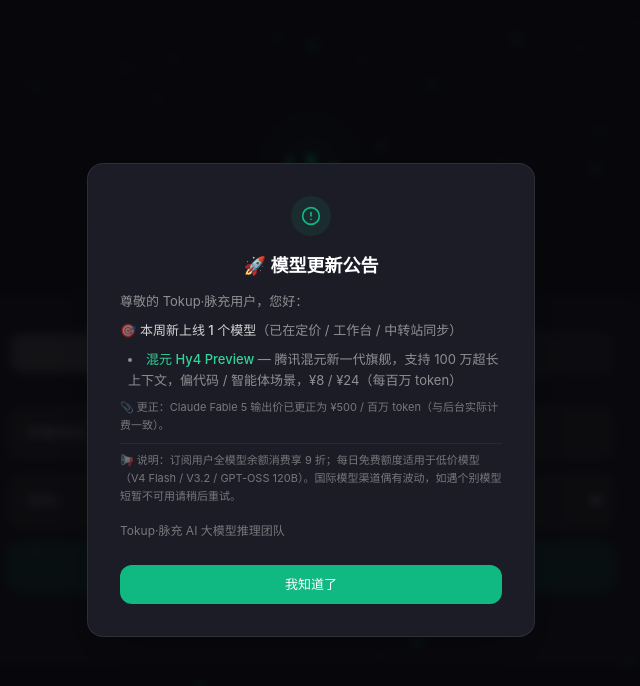
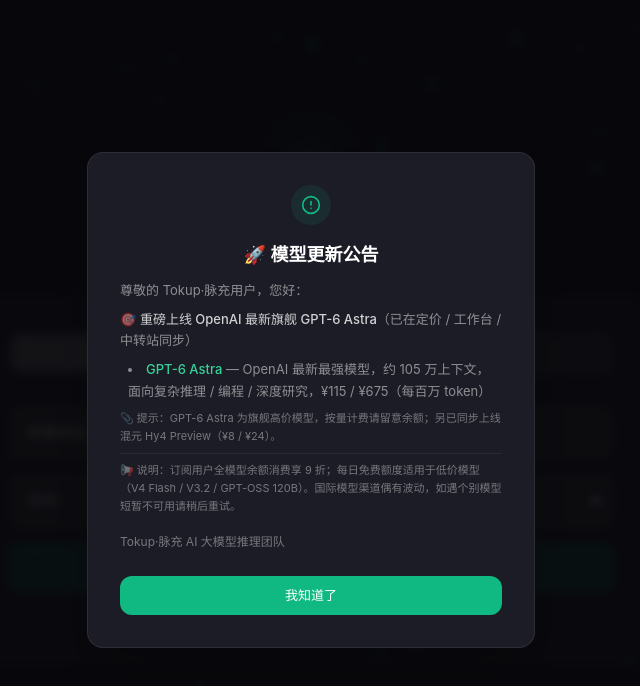
Before and after one commit to ly450358817/tokup, a React (Vite) app in the folder frontend/: page /login in a window 1280 px wide. Shown: the top 686 px of the page, without its empty margins (329-969 px from the left). Built offline with nearby package versions, Linux system fonts and the light colour scheme.

Commit message:
feat: 接入 GPT-6 Astra + 支持 max_completion_tokens（gpt-6 协议）

```diff
--- a/frontend/src/components/AnnouncementPopup.tsx
+++ b/frontend/src/components/AnnouncementPopup.tsx
@@ -1,7 +1,7 @@
 import { useState, useEffect } from 'react';
 
 // 公告版本号：内容变更时必须递增，否则已点击「我知道了」的用户 5 天内看不到新版
-const VERSION = 'v17';
+const VERSION = 'v18';
 
 function safeGet(store: Storage, key: string): string | null {
   try {
@@ -55,11 +55,11 @@
         <h2 className="text-[18px] font-semibold text-white text-center mb-3">🚀 模型更新公告</h2>
         <div className="text-[13px] text-white/50 leading-relaxed space-y-2 mb-6">
           <p>尊敬的 Tokup·脉充用户，您好：</p>
-          <p>🎯 <span className="text-white/80 font-medium">本周新上线 1 个模型</span>（已在定价 / 工作台 / 中转站同步）</p>
+          <p>🎯 <span className="text-white/80 font-medium">重磅上线 OpenAI 最新旗舰 GPT-6 Astra</span>（已在定价 / 工作台 / 中转站同步）</p>
           <ul className="list-disc list-inside space-y-1 pl-2">
-            <li><span className="text-emerald-400 font-medium">混元 Hy4 Preview</span> — 腾讯混元新一代旗舰，支持 100 万超长上下文，偏代码 / 智能体场景，¥8 / ¥24（每百万 token）</li>
+            <li><span className="text-emerald-400 font-medium">GPT-6 Astra</span> — OpenAI 最新最强模型，约 105 万上下文，面向复杂推理 / 编程 / 深度研究，¥115 / ¥675（每百万 token）</li>
           </ul>
-          <p className="text-white/40 text-[11px]">📎 更正：Claude Fable 5 输出价已更正为 ¥500 / 百万 token（与后台实际计费一致）。</p>
+          <p className="text-white/40 text-[11px]">📎 提示：GPT-6 Astra 为旗舰高价模型，按量计费请留意余额；另已同步上线混元 Hy4 Preview（¥8 / ¥24）。</p>
           <div className="border-t border-white/[0.06] pt-2 mt-2">
             <p className="text-white/40 text-[11px]">📢 说明：订阅用户全模型余额消费享 9 折；每日免费额度适用于低价模型（V4 Flash / V3.2 / GPT-OSS 120B）。国际模型渠道偶有波动，如遇个别模型短暂不可用请稍后重试。</p>
           </div>
--- a/frontend/src/pages/DashboardPage.tsx
+++ b/frontend/src/pages/DashboardPage.tsx
@@ -18,6 +18,7 @@
 } from 'recharts';
 
 const DEFAULT_MODELS = [
+  { id: 'openai/gpt-6-astra', label: 'GPT-6 Astra', provider: 'OpenAI', cost: '¥115/1M input' },
   { id: 'openai/gpt-5.6-terra', label: 'GPT-5.6 Terra', provider: 'OpenAI', cost: '¥18/1M input' },
   { id: 'gpt-5.5', label: 'GPT-5.5', provider: 'OpenAI', cost: '¥45/1M input' },
   { id: 'openai/gpt-5.6-luna', label: 'GPT-5.6 Luna', provider: 'OpenAI', cost: '¥10/1M input' },
--- a/frontend/src/pages/PricingPage.tsx
+++ b/frontend/src/pages/PricingPage.tsx
@@ -15,6 +15,7 @@
 };
 
 const MODELS = [
+  { id: 'openai/gpt-6-astra', name: 'GPT-6 Astra', provider: 'OpenAI', input: '¥115', output: '¥675', badge: 'New', note: '最新旗舰 · AGI 级' },
   { id: 'openai/gpt-5.6-terra', name: 'GPT-5.6 Terra', provider: 'OpenAI', input: '¥18', output: '¥110', badge: 'New', note: '旗舰 Terra' },
   { id: 'gpt-5.5', name: 'GPT-5.5', provider: 'OpenAI', input: '¥45', output: '¥270', badge: 'Hot', note: '最新旗舰' },
   { id: 'openai/gpt-5.6-luna', name: 'GPT-5.6 Luna', provider: 'OpenAI', input: '¥10', output: '¥55', badge: 'New', note: '最新旗舰 Luna' },
--- a/frontend/src/pages/TransferStationPage.tsx
+++ b/frontend/src/pages/TransferStationPage.tsx
@@ -29,6 +29,7 @@
 }
 
 const DEFAULT_MODELS: ModelPrice[] = [
+  { id: 'openai/gpt-6-astra', name: 'GPT-6 Astra', provider: 'OpenAI', input: '¥115', output: '¥675', note: '最新旗舰 · AGI 级', badge: 'New' },
   { id: 'openai/gpt-5.6-terra', name: 'GPT-5.6 Terra', provider: 'OpenAI', input: '¥18', output: '¥110', note: '旗舰 Terra', badge: 'New' },
   { id: 'gpt-5.5', name: 'GPT-5.5', provider: 'OpenAI', input: '¥45', output: '¥270', note: '最新旗舰', badge: 'Hot' },
   { id: 'openai/gpt-5.6-luna', name: 'GPT-5.6 Luna', provider: 'OpenAI', input: '¥10', output: '¥55', note: '最新旗舰 Luna', badge: 'New' },
```
Also changed, not shown: 1 other file (tests, documents, lock files or other folders).
